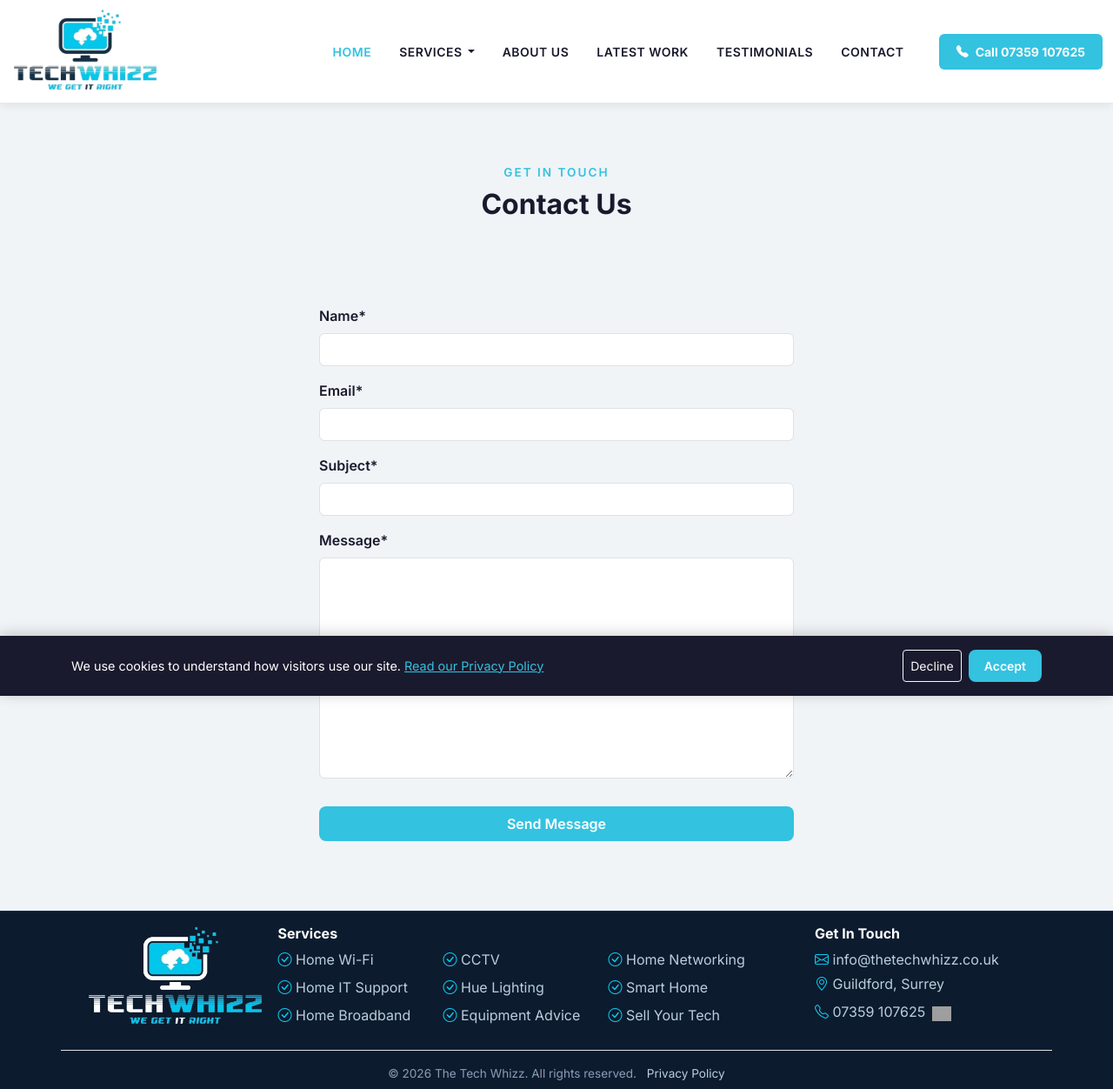
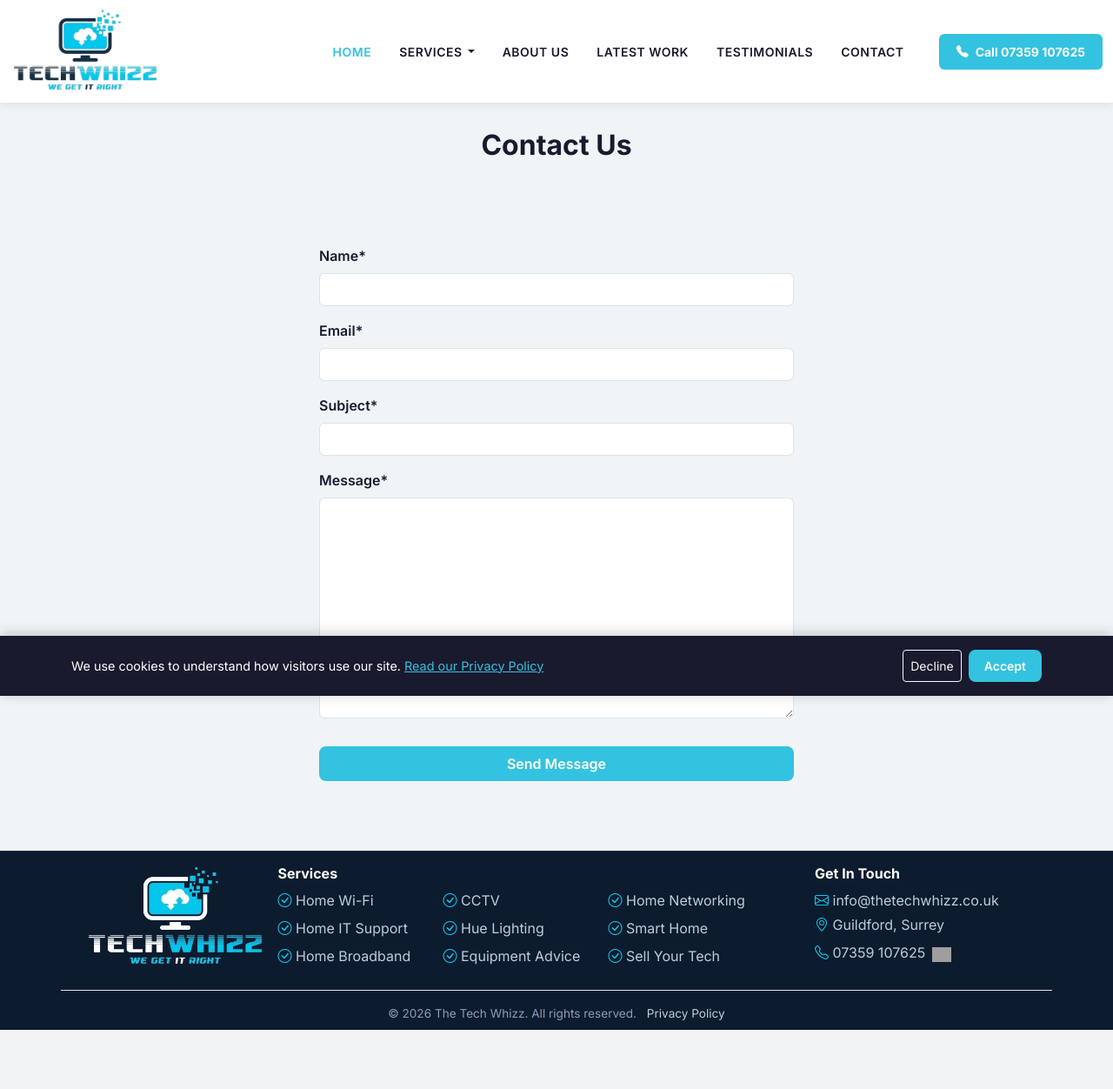
Before and after one commit to jolantadjatlova/thetechwhizz, a Django app: template pages/templates/pages/contact_page.html in a window 1280 px wide. Shown: the whole page at 87% size. After the commit the page ends 1184 px from the top, so only its background shows below. Run offline with Django 5.2, Linux system fonts and the light colour scheme; the template is opened without the code that fills it: values that come from a table or form of the project are taken from there, others are empty; parts of the project's set-up code (start-up, migrations or seed data) failed here and were passed over; some libraries are stand-ins or nearby versions; grey boxes are pictures that could not be loaded.

Commit message:
Improve page layouts - reduce top padding, remove section labels

```diff
--- a/pages/templates/pages/about_page.html
+++ b/pages/templates/pages/about_page.html
@@ -9,12 +9,12 @@
     <div class="container">
 
         <!-- Heading -->
-        <div class="text-center mb-5">
+        <div class="text-center mb-4">
             <h2 class="section-title">About Us</h2>
         </div>
 
         <!-- Main Card -->
-        <div class="service-box mb-5" style="max-width: 900px; margin: 0 auto 40px auto;">
+        <div class="service-box mb-5">
             <div class="row align-items-center g-4">
                 <!-- Left: Text -->
                 <div class="col-lg-6">
--- a/pages/templates/pages/contact_page.html
+++ b/pages/templates/pages/contact_page.html
@@ -4,10 +4,9 @@
 {% block title %}Contact Us — The Tech Whizz{% endblock %}
 
 {% block content %}
-<section class="section section-light">
+<section class="section section-light" style="padding-top: 40px;">
     <div class="container">
         <div class="text-center mb-5">
-            <p class="section-label">Get In Touch</p>
             <h2 class="section-title">Contact Us</h2>
         </div>
 
--- a/pages/templates/pages/privacy_policy_page.html
+++ b/pages/templates/pages/privacy_policy_page.html
@@ -7,7 +7,6 @@
 <section class="section section-light">
     <div class="container">
         <div class="text-center mb-5">
-            <p class="section-label">Legal</p>
             <h2 class="section-title">{{ page.title }}</h2>
         </div>
 
--- a/pages/templates/pages/services_page.html
+++ b/pages/templates/pages/services_page.html
@@ -4,9 +4,8 @@
 {% block title %}Services — The Tech Whizz{% endblock %}
 
 {% block content %}
-<section class="section" style="background-color: #eef1f4;">
+<section class="section" style="background-color: #eef1f4; padding-top: 40px;">
     <div class="container text-center mb-5">
-        <p class="section-label">What We Do</p>
         <h2 class="section-title" style="color: #1a1a2e;">Our Services</h2>
     </div>
     <div class="container">
--- a/static/css/main.css
+++ b/static/css/main.css
@@ -183,7 +183,7 @@ h1, h2, h3 {
 
 /* ===== SECTIONS ===== */
 .section {
-    padding: 80px 0;
+    padding: 40px 0 80px 0;
 }
 
 .section-dark {
```
